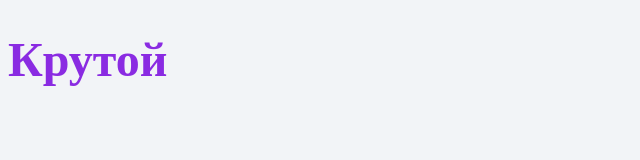
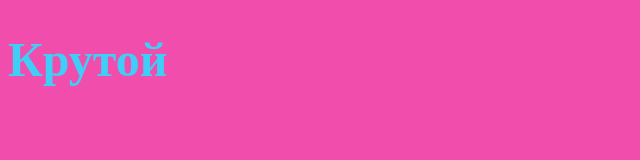
Before and after one commit to PMIVV/CV_Volodin_Ilja, a plain HTML site: page index.html in a window 1280 px wide. Shown: the whole page, without its empty margins (0-640 px from the left). Drawn offline with Linux system fonts and the light colour scheme.

Commit message:
Изменил фон розовый в ветке bg-pink

```diff
--- a/css/style.css
+++ b/css/style.css
@@ -2,10 +2,10 @@
   box-sizing: border-box;
 }/*# sourceMappingURL=style.css.map */
 body{
-  background-color: rgb(242, 244, 247);
+  background-color: rgb(240, 77, 172);
 }
 
 .title{
-  color: blueviolet;
+  color: rgb(64, 205, 248);
   font-size: 48px;
 }
```
